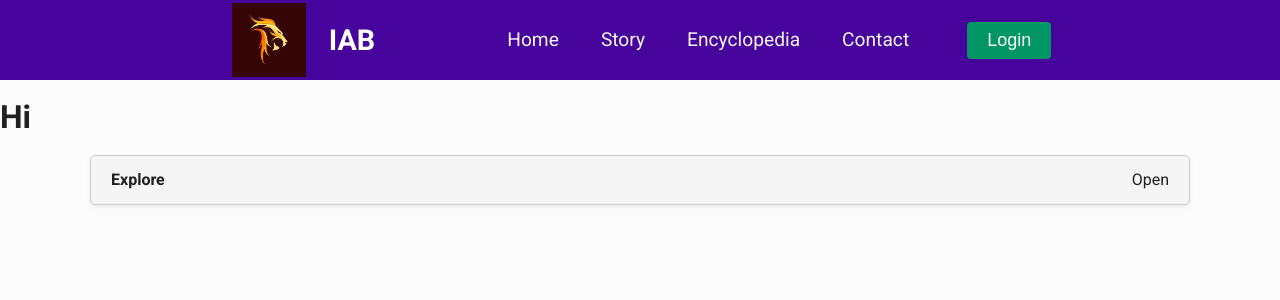
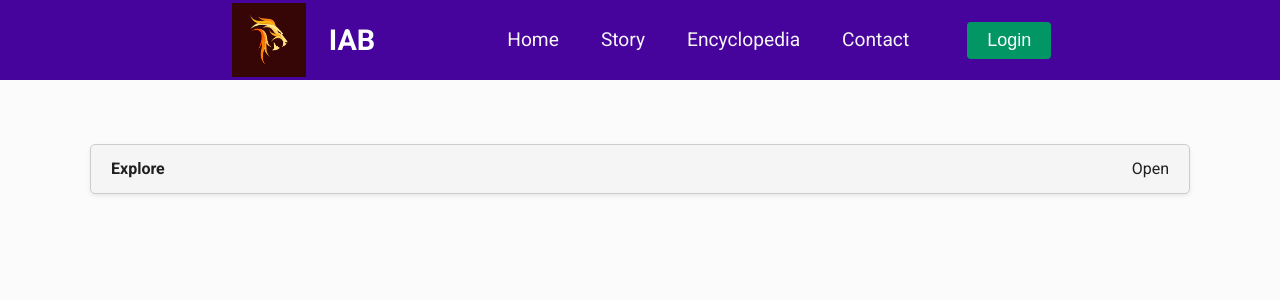
Before and after one commit to WiseFool92/Avernus, a React (Create React App) app: page /encyclopedia in a window 1280 px wide. Shown: the top 300 px of the page. Built offline with nearby package versions, Linux system fonts and the light colour scheme.

Commit message:
Clean & align encyclopedia page

```diff
--- a/src/components/App.scss
+++ b/src/components/App.scss
@@ -29,6 +29,7 @@ body {
   width: 100%;
   margin: auto;
   padding: 0 20px;
+  // justify-content: space-evenly;
 }
 
 @mixin styling() {
--- a/src/components/Encyclopedia.jsx
+++ b/src/components/Encyclopedia.jsx
@@ -6,10 +6,16 @@ import './App.scss';
 
 function Encyclopedia() {
 
+  const align = {
+    textAlign: 'center',
+    padding: '1rem',
+    margin: '1rem',
+  }
+
   return (
     <>
     <div>
-      <h1>Hi</h1>
+      <h1 style={align}></h1>
       <div className='container'>
         <Dropdown title='Explore' items={items} multiSelect />
       </div>
```
